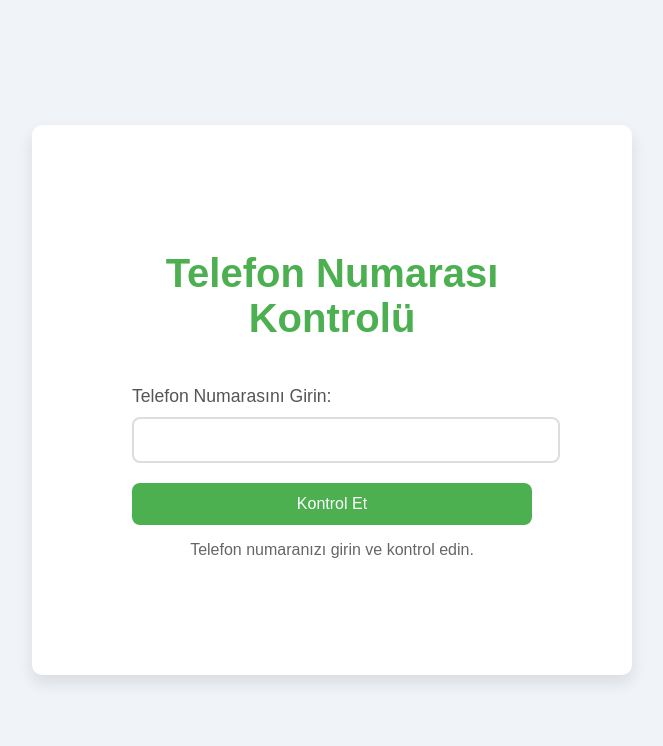
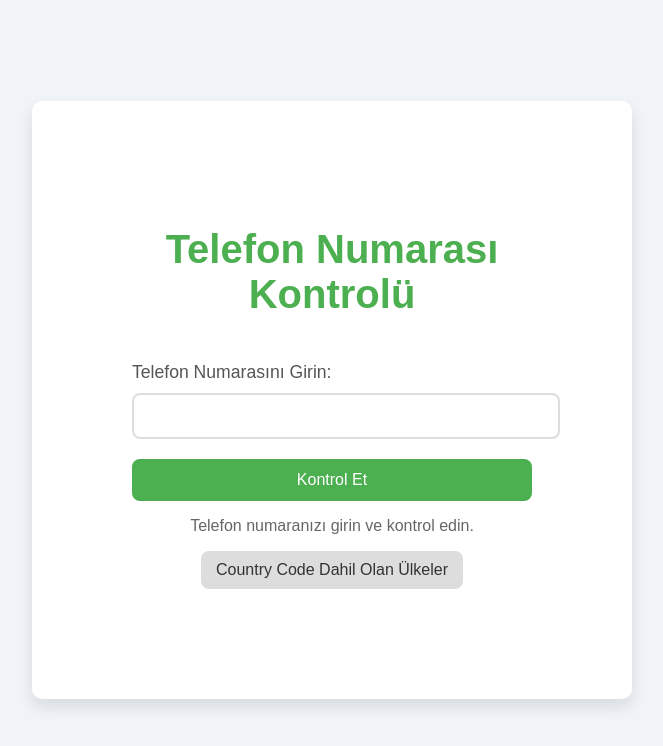
Before and after one commit to dogukankomurcu/areacodeai, a Flask app: page / in a window 1280 px wide. Shown: the top 746 px of the page, without its empty margins (308-971 px from the left). Run offline with Flask 3, Linux system fonts and the light colour scheme; parts of the project's set-up code (start-up, migrations or seed data) failed here and were passed over.

Commit message:
Country Code Dahil Olan Ulkeler Butonu

```diff
--- a/templates/index.html
+++ b/templates/index.html
@@ -76,6 +76,32 @@
             text-align: center;
             color: #666;
         }
+
+        .country-btn {
+            background-color: #ddd;
+            color: #333;
+            padding: 10px 15px;
+            font-size: 1rem;
+            border: none;
+            border-radius: 8px;
+            cursor: pointer;
+            width: auto;
+            margin: 10px auto;
+            text-align: center;
+            display: block;
+        }
+
+        .country-btn:hover {
+            background-color: #ccc;
+        }
+
+        .country-list {
+            display: none;
+            text-align: center;
+            margin-top: 10px;
+            color: #555;
+            font-size: 1.1rem;
+        }
     </style>
 </head>
 
@@ -86,7 +112,26 @@
         <input type="text" id="phone_number" name="phone_number" required>
         <button type="submit">Kontrol Et</button>
         <p>Telefon numaranızı girin ve kontrol edin.</p>
+        <button type="button" class="country-btn" onclick="showCountryCodes()">Country Code Dahil Olan Ülkeler</button>
+        <div id="countryList" class="country-list">AD, AL, AR, AT, AU, AZ, BA, BE, BG, BH, BY, CA, CH,
+            CO, CY, CZ, DE, DK, DZ, EE, EG, ES, FI, FO, FR, GB,
+            GG, GI, GR, HR, HU, IE, IM, IQ, IS, IT, JE, KW, LI,
+            LT, LU, LV, MA, MC, MD, ME, MK, MT, NL, NO, NZ, OM,
+            PE, PL, PT, QA, RO, RS, RU, SA, SE, SI, SJ, SK, SM,
+            TR, UA, US, XK
+            </div>
     </form>
+
+    <script>
+        function showCountryCodes() {
+            var countryList = document.getElementById('countryList');
+            if (countryList.style.display === 'none' || countryList.style.display === '') {
+                countryList.style.display = 'block';
+            } else {
+                countryList.style.display = 'none';
+            }
+        }
+    </script>
 </body>
 
 </html>
```
